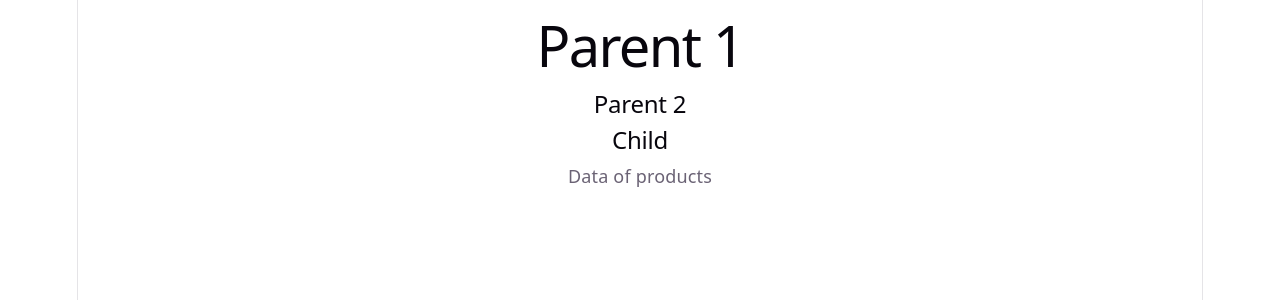
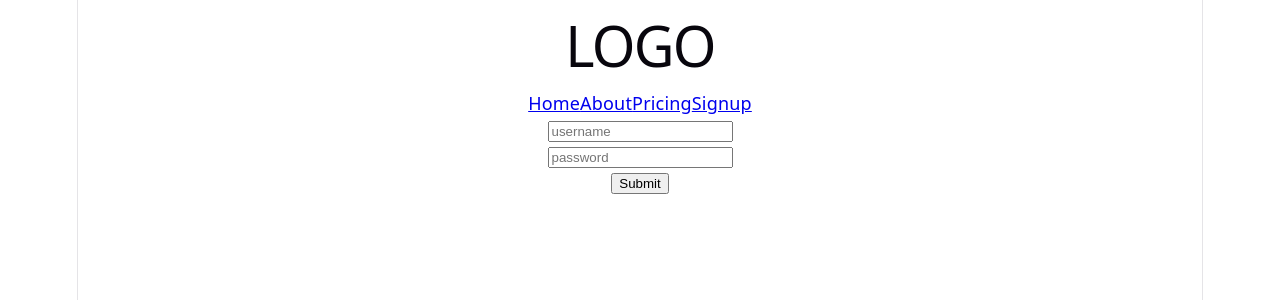
Before and after one commit to premg514/SECE-Reactjs, a React (Vite) app: page /signup in a window 1280 px wide. Shown: the top 300 px of the page. Built offline with nearby package versions, Linux system fonts and the light colour scheme.

Commit message:
Add routing and new pages; integrate react-hook-form for signup

```diff
--- a/package.json
+++ b/package.json
@@ -11,7 +11,9 @@
   },
   "dependencies": {
     "react": "^19.3.1",
-    "react-dom": "^19.3.1"
+    "react-dom": "^19.3.1",
+    "react-hook-form": "^7.92.0",
+    "react-router-dom": "^7.18.7"
   },
   "devDependencies": {
     "@eslint/js": "^10.0.1",
--- a/src/App.jsx
+++ b/src/App.jsx
@@ -1,25 +1,24 @@
-import { useState } from "react";
-
 import "./App.css";
 import Header from "./components/Header";
-import Body from "./components/Body";
-import Footer from "./components/Footer";
-import Likes from "./components/Likes";
-import User from "./components/User";
-import Parent1 from "./prop-drilling/Parent1";
+import Home from "./pages/Home";
+import Pricing from "./pages/Pricing";
+import About from "./pages/About";
+import Signup from "./pages/Signup";
+import { BrowserRouter, Route, Routes } from "react-router-dom";
+import Fruits from "./pages/Fruits";
 
 function App() {
   return (
-    <>
-      {/* <Header logo={"Apple"} />
-      <Header logo={"Samsung"} />
-      <Header logo={"MI"} /> */}
-      {/* <Body /> */}
-      {/* <Likes/> */}
-      {/* <Footer /> */}
-      {/* <User/> */}
-      <Parent1/>
-    </>
+    <BrowserRouter>
+      <Header />
+        <Routes>
+          <Route path="/" element={<Home />} />
+          <Route path="/about" element={<About />} />
+          <Route path="/signup" element={<Signup />} />
+          <Route path="/pricing" element={<Pricing />} />
+          <Route path="/fruits/:fruitname"  element={<Fruits/>}/>
+        </Routes>
+    </BrowserRouter>
   );
 }
 
--- a/src/components/Header.jsx
+++ b/src/components/Header.jsx
@@ -1,22 +1,16 @@
-import './header.css'
-function Header({logo}){
-    return (
-        <header>
-        <h1>{logo}</h1>
-        <nav>
-          <a href=""></a>
-          <a href=""></a>
-          <a href=""></a>
-        </nav>
-      </header>
-    )
+import { Link } from "react-router-dom";
+import "./header.css";
+function Header() {
+  return (
+    <header>
+      <h1>LOGO</h1>
+      <nav>
+        <Link to="/">Home</Link>
+        <Link to="/about">About</Link>
+        <Link to="/pricing">Pricing</Link>
+        <Link to="/signup">Signup</Link>
+      </nav>
+    </header>
+  );
 }
-export default Header
-
-
-
-
-function sun(a,b){
-    return a+b
-}
-sun(1,2)
+export default Header;
--- /dev/null
+++ b/src/pages/About.jsx
@@ -0,0 +1,9 @@
+import React from 'react'
+
+export default function About() {
+  return (
+    <div>
+      <h1>About Page</h1>
+    </div>
+  )
+}
--- /dev/null
+++ b/src/pages/Fruits.jsx
@@ -0,0 +1,12 @@
+import React from "react";
+import { useParams } from "react-router-dom";
+
+export default function Fruits() {
+  const { fruitname } = useParams();
+  return (
+    <div>
+      <h1>Fruits Page</h1>
+      <h1>Fruits name: {fruitname}</h1>
+    </div>
+  );
+}
--- /dev/null
+++ b/src/pages/Home.jsx
@@ -0,0 +1,9 @@
+import React from "react";
+
+export default function Home() {
+  return (
+    <div>
+      <h1>Home Page</h1>
+    </div>
+  );
+}
--- /dev/null
+++ b/src/pages/Pricing.jsx
@@ -0,0 +1,9 @@
+import React from 'react'
+
+export default function Pricing() {
+  return (
+    <div>
+      <h1>Pricing Page</h1>
+    </div>
+  )
+}
--- /dev/null
+++ b/src/pages/Signup.jsx
@@ -0,0 +1,39 @@
+import React from "react";
+import { useForm } from "react-hook-form";
+
+export default function Signup() {
+  const {
+    register,
+    handleSubmit,
+    formState: { errors },
+  } = useForm();
+
+
+  function submit(data){
+    console.log(data);
+
+  }
+  return (
+    <form onSubmit={handleSubmit(submit)}>
+      <input
+        placeholder="username"
+        {...register("email", {
+          required: "Email is required",
+          pattern: { value: /^\S+@\S+\.\S+$/, message: "Invalid email" },
+        })}
+      />
+      <p>{errors.email?.message}</p>
+
+      <input
+        placeholder="password"
+        type="password"
+        {...register("passsword", {
+          valueAsNumber: true,
+        })}
+      />
+      <p>{errors.password?.message}</p>
+
+      <button type="submit">Submit</button>
+    </form>
+  );
+}
```
Also changed, not shown: 1 other file (tests, documents, lock files or other folders).
